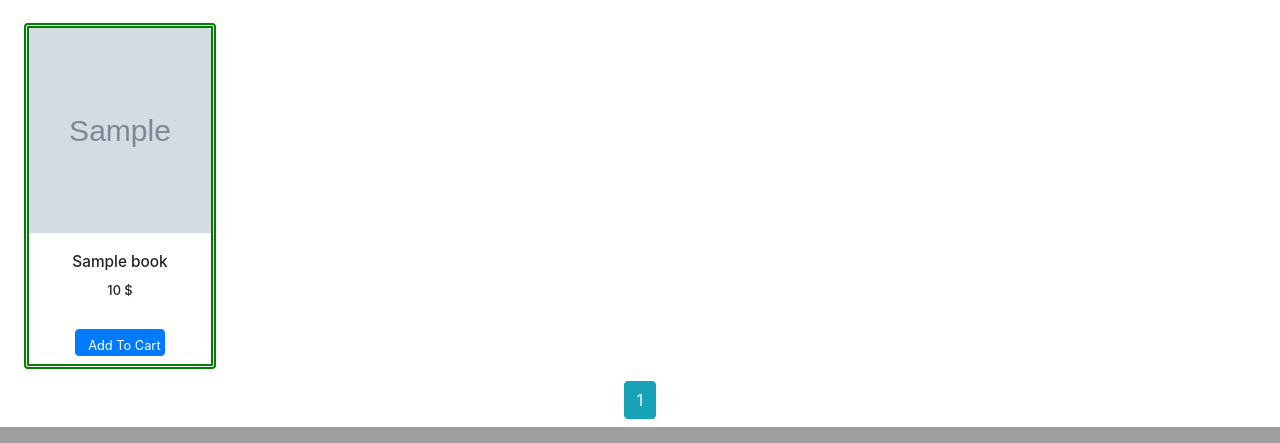
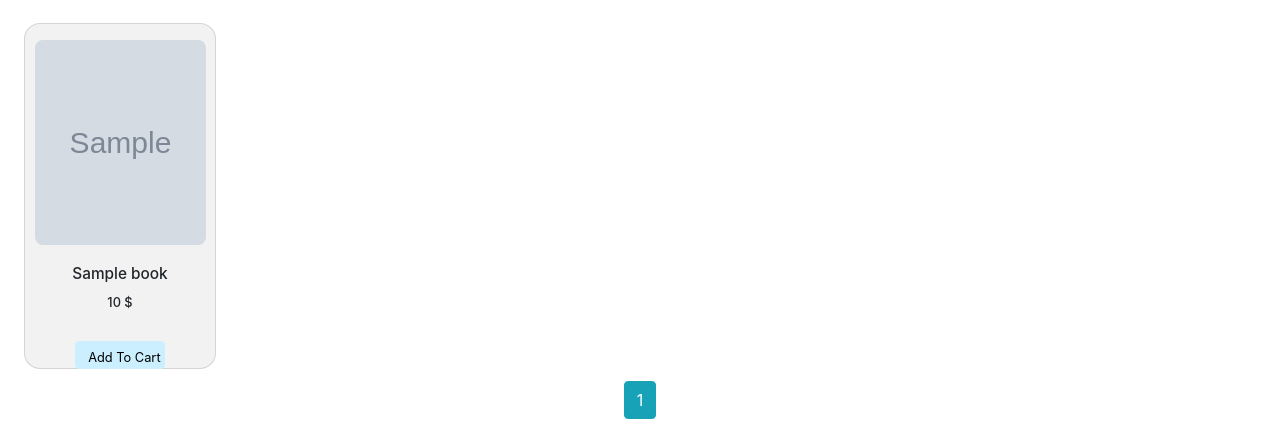
Before and after one commit to haidang029kg/bore_stook, a Flask app: page / in a window 1280 px wide. Shown: the part 801-1244 px from the top of the page. Run offline with Flask 2, Linux system fonts and the light colour scheme; tables that the repository leaves empty hold one stand-in row (values such as "Sample post"); grey boxes marked "Sample" are stand-in pictures; parts of the project's set-up code (start-up, migrations or seed data) failed here and were passed over; some libraries are stand-ins or nearby versions.

Commit message:
edit alot

```diff
--- a/Book_Flask/static/css/css.css
+++ b/Book_Flask/static/css/css.css
@@ -50,12 +50,20 @@ html, body{
 	border-radius: 10px;
 }
 
-nav.black {
-	background-color: black;
+.txt-black{
+	color: black !important;
+}
 
+nav.opa-lblue {
+	background-color: #ccefff;
+	opacity: 0.8;
 	height: 80px;
 	border-radius: 0 0 10px 10px;
 	border-width: 10px;
+}
+
+nav.opa-lblue:hover {
+	opacity: 1;
 }
 
 .dropdown .dropbtn {
@@ -269,12 +277,47 @@ nav.black {
 
 
 /*------------------------------------------ card edit*/
-.card {
-	border-style: double;
-	border-width: 5px;
-	border-color: green;
+.btn-primary {
+    background-color: #ccefff;
+    border-color: #ccefff;
+    color: #000000;
+}
+
+.btn-primary:hover {
+	background-color: #006600;
+	border-color:  #006600;
 }
 
 .card-columns {
 	column-count: 5;
 }
+
+.mb-2 {
+    margin-bottom: 1.5rem!important;
+}
+
+.card {
+	background-color: #f2f2f3;
+	border-radius: 1rem;
+}
+
+.card-img-top {
+    width: 90%;
+	margin-top: 1rem;
+	border-radius: 0.5rem;
+}
+
+
+button.btn.btn-success.my-2.my-sm-0:hover {
+	background-color:#006600 !important;
+	color: white !important;
+}
+
+button.btn.btn-outline-success.my-2.my-sm-0:hover {
+	background-color:#006600 !important;
+	color: white !important;
+}
+
+a.nav-link:hover {
+	text-decoration: underline !important;
+}
--- a/Book_Flask/templates/includes/_control-navbar.html
+++ b/Book_Flask/templates/includes/_control-navbar.html
@@ -11,8 +11,8 @@
       <li class="nav-item">
           <form class="form-inline my-2 my-lg-0">
             <input class="form-control mr-sm-2" type="search" placeholder="Type to search.........." aria-label="Search">
-            <button class="btn btn-success my-2 my-sm-0" type="button" >Search</button>
-            <button class="btn btn-outline-success my-2 my-sm-0" type="button" onclick="advance_search()">Advance Search</button>
+            <button class="btn btn-success my-2 my-sm-0 " type="button" >Search</button>
+            <button class="btn btn-outline-success my-2 my-sm-0 " type="button" onclick="advance_search()">Advance Search</button>
           </form>
       </li>
       {% if current_user.is_authenticated %}
--- a/Book_Flask/templates/includes/_items.html
+++ b/Book_Flask/templates/includes/_items.html
@@ -7,13 +7,13 @@
                     <h5 class="card-title" style="font-size: 1.2vw">{{ item.Title }}</h5>
                     <h4 class="card-text" style="font-size: 1vw"> {{ item.Price }} $</h4>
                 </div>
-                <a href="#" class="btn btn-primary" style="width: 7vw; height: 2.1vw; font-size: 1vw;" >Add To Cart</a>
+                <a href="#" class="btn btn-primary" style="width: 7vw; height: 2.2vw; font-size: 1vw;" >Add To Cart</a>
             </div>
         {% endfor %}
     </div>
     <section id="page-num">
         <div>
-            {% for page_num in items.iter_pages(left_edge = 1, right_edge = 1, left_current = 4, right_current = 4) %}
+            {% for page_num in items.iter_pages(left_edge = 1, right_edge = 1, left_current = 3, right_current = 3) %}
                 {% if page_num %}
                     {% if items.page == page_num %}
                         <a class="btn btn-info mb-2" href="{{ url_for('main.home', page = page_num) }}">{{ page_num }}</a>
```
Also changed, not shown: Book_Flask/static/js/jquery.js, 2 other files.
